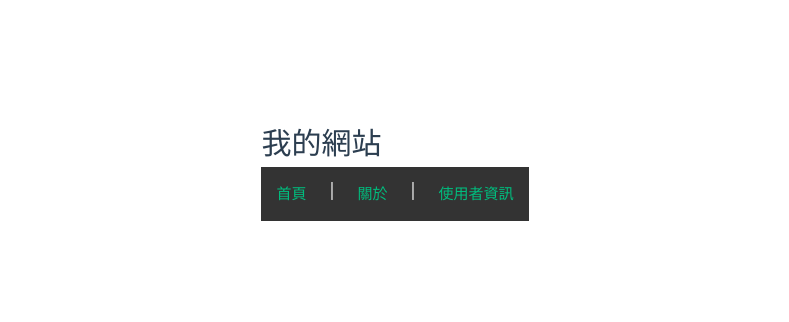
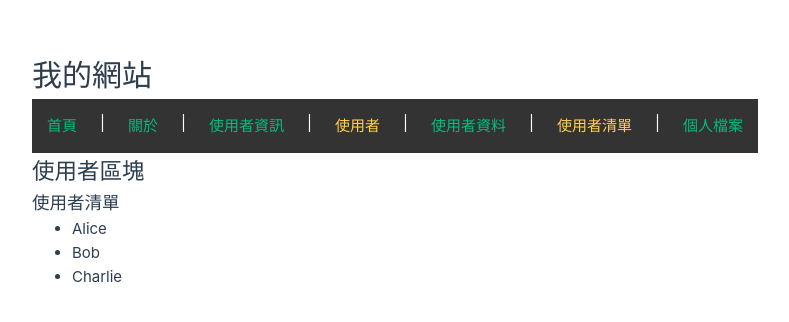
Before and after one commit to Chun5102/testproject, a Vue app: page /users/list in a window 1280 px wide. Shown: the part 230-552 px from the top of the page, without its empty margins (245-1034 px from the left). Built offline with nearby package versions, Linux system fonts and the light colour scheme.

Commit message:
巢狀路由&動態路由 TopBar.vue Users.vue UsersList.vue UsersProfile.vue UsersData.vue

```diff
--- a/src/components/TopBar.vue
+++ b/src/components/TopBar.vue
@@ -3,7 +3,11 @@
 <template>
   <nav class="top-navbar">
     <router-link to="/">首頁</router-link> | <router-link to="/about">關於</router-link> |
-    <router-link to="/users/Jerry/posts/1234">使用者資訊</router-link>
+    <router-link to="/users/Jerry/posts/1234">使用者資訊</router-link>|
+    <router-link to="/users">使用者</router-link>|
+    <router-link :to="{ name: 'userData', params: { id: 'u123' } }">使用者資料</router-link>|
+    <router-link to="/users/list">使用者清單</router-link>|
+    <router-link to="/users/profile">個人檔案</router-link>
   </nav>
 </template>
 
--- /dev/null
+++ b/src/views/Users.vue
@@ -0,0 +1,11 @@
+<script setup></script>
+
+<template>
+  <div>
+    <h2>使用者區塊</h2>
+    <!-- 子頁面顯示區 -->
+    <router-view />
+  </div>
+</template>
+
+<style scoped></style>
--- /dev/null
+++ b/src/views/UsersData.vue
@@ -0,0 +1,14 @@
+<script setup>
+defineProps({
+  id: String,
+})
+</script>
+
+<template>
+  <div>
+    <h3>個人檔案</h3>
+    <p>使用者ID為{{ id }}。</p>
+  </div>
+</template>
+
+<style scoped></style>
--- /dev/null
+++ b/src/views/UsersList.vue
@@ -0,0 +1,14 @@
+<script setup></script>
+
+<template>
+  <div>
+    <h3>使用者清單</h3>
+    <ul>
+      <li>Alice</li>
+      <li>Bob</li>
+      <li>Charlie</li>
+    </ul>
+  </div>
+</template>
+
+<style scoped></style>
--- /dev/null
+++ b/src/views/UsersProfile.vue
@@ -0,0 +1,10 @@
+<script setup></script>
+
+<template>
+  <div>
+    <h3>個人檔案</h3>
+    <p>這是目前登入使用者的資料。</p>
+  </div>
+</template>
+
+<style scoped></style>
```
Also changed, not shown: src/router/index.js (+13 -0 lines).
